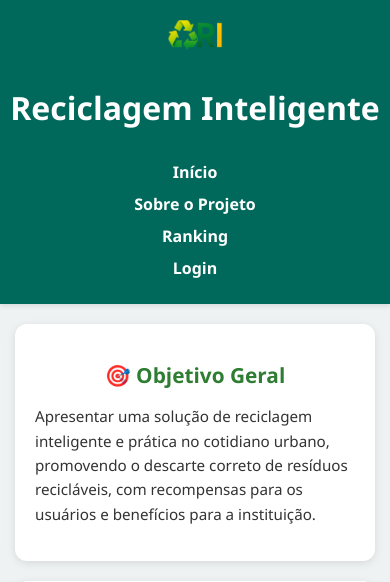
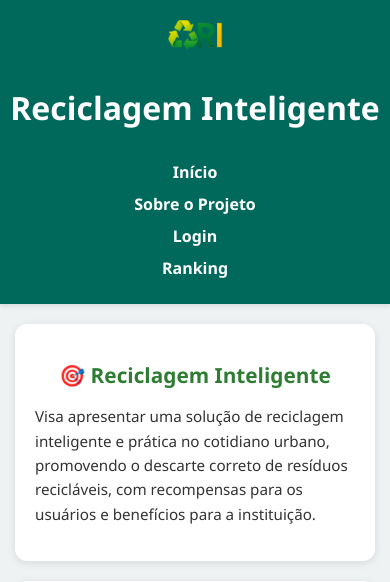
Before and after one commit to liviamarta/reciclagem-inteligente, a Flask app: page /sobre in a window 390 px wide. Shown: the top 582 px of the page. Run offline with Flask 3, Linux system fonts and the light colour scheme.

```diff
--- a/templates/base.html
+++ b/templates/base.html
@@ -13,9 +13,9 @@
   </div>
   <nav>
     <a href="{{ url_for('index') }}">Início</a>
-    <a href="{{ url_for('sobre') }}">Sobre o Projeto</a>
-    <a href="{{ url_for('ranking') }}">Ranking</a>
-    <a href="{{ url_for('login') }}">Login</a>
+      <a href="{{ url_for('sobre') }}">Sobre o Projeto</a>
+      <a href="{{ url_for('login') }}">Login</a>
+      <a href="{{ url_for('ranking') }}">Ranking</a>
   </nav>
 </header>
 
--- a/templates/dashboard.html
+++ b/templates/dashboard.html
@@ -12,10 +12,10 @@
       <h1>Reciclagem Inteligente</h1>
     </div>
     <nav>
-      <a href="{{ url_for('index') }}">Início</a>
+    <a href="{{ url_for('index') }}">Início</a>
       <a href="{{ url_for('sobre') }}">Sobre o Projeto</a>
+      <a href="{{ url_for('login') }}">Login</a>
       <a href="{{ url_for('ranking') }}">Ranking</a>
-      <a href="{{ url_for('login') }}">Login</a>
     </nav>
   </header>
   <main>
--- a/templates/index.html
+++ b/templates/index.html
@@ -11,11 +11,10 @@
       <img src="{{ url_for('static', filename='img/logo.png') }}" alt="Logo RI">
       <h1>Reciclagem Inteligente</h1>
     </div>
-    <nav>
-      <a href="{{ url_for('index') }}">Início</a>
+    <a href="{{ url_for('index') }}">Início</a>
       <a href="{{ url_for('sobre') }}">Sobre o Projeto</a>
+      <a href="{{ url_for('login') }}">Login</a>
       <a href="{{ url_for('ranking') }}">Ranking</a>
-      <a href="{{ url_for('login') }}">Login</a>
     </nav>
   </header>
   <main>
--- a/templates/sobre.html
+++ b/templates/sobre.html
@@ -12,16 +12,16 @@
       <h1>Reciclagem Inteligente</h1>
     </div>
     <nav>
-      <a href="{{ url_for('index') }}">Início</a>
+    <a href="{{ url_for('index') }}">Início</a>
       <a href="{{ url_for('sobre') }}">Sobre o Projeto</a>
+      <a href="{{ url_for('login') }}">Login</a>
       <a href="{{ url_for('ranking') }}">Ranking</a>
-      <a href="{{ url_for('login') }}">Login</a>
     </nav>
   </header>
   <main class="about">
     <section class="section">
-      <h2>🎯 Objetivo Geral</h2>
-      <p>Apresentar uma solução de reciclagem inteligente e prática no cotidiano urbano, promovendo o descarte correto de resíduos recicláveis, com recompensas para os usuários e benefícios para a instituição.</p>
+      <h2>🎯 Reciclagem Inteligente</h2>
+      <p>Visa apresentar uma solução de reciclagem inteligente e prática no cotidiano urbano, promovendo o descarte correto de resíduos recicláveis, com recompensas para os usuários e benefícios para a instituição.</p>
     </section>
     <section class="section">
       <h2>🤝 Solução Proposta</h2>
```
Also changed, not shown: templates/login.html (+2 -7 lines).
